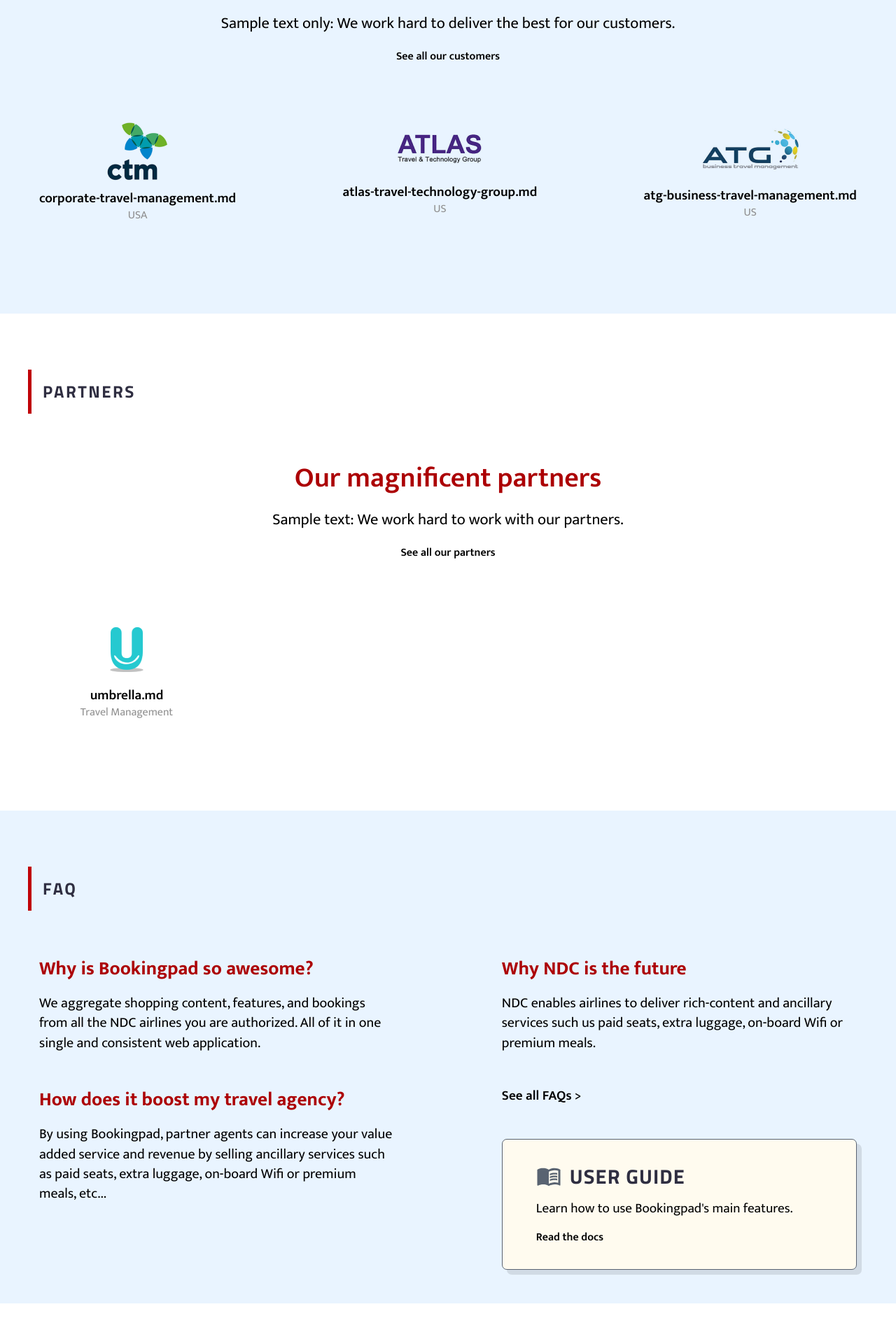
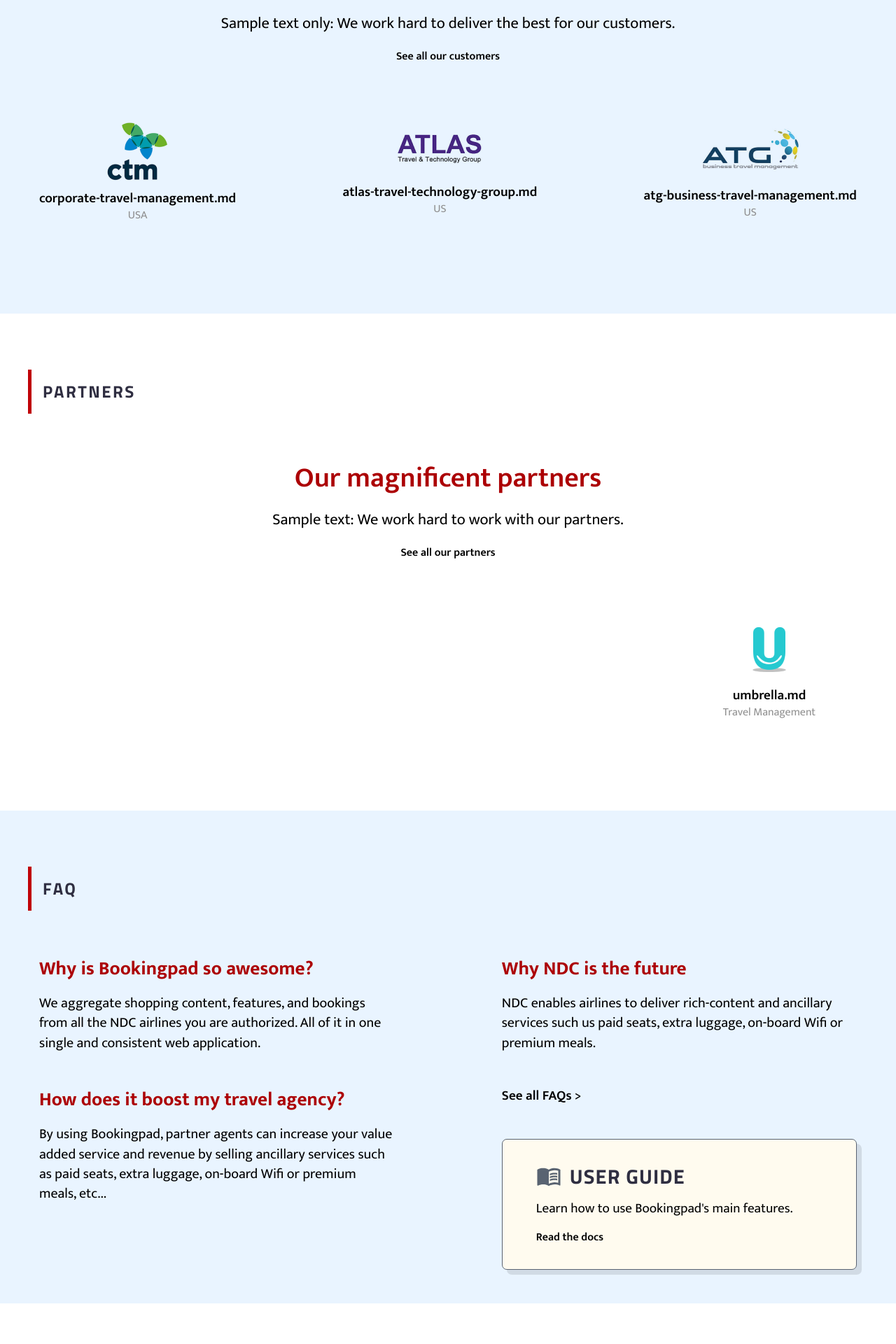
Before and after one commit to tripsimian-labs/bookingpad-web, a Jekyll site: the page built from index.md, in a window 1280 px wide. Shown: the part 4331-6251 px from the top of the page at 70% size. Built offline with Jekyll 4.4.1, drawn with Linux system fonts in a browser that asks for light colours.

Commit message:
Remove country field for Partners

```diff
--- a/_sass/partners.scss
+++ b/_sass/partners.scss
@@ -8,10 +8,10 @@
   &Grid {
     display: flex;
     justify-content: space-between;
-    flex-flow: column nowrap;
+    flex-flow: column-reverse nowrap;
 
     @media only screen and (min-width: 960px) {
-      flex-flow: row nowrap;
+      flex-flow: row-reverse nowrap;
     }
   }
 
--- a/admin/config.yml
+++ b/admin/config.yml
@@ -42,7 +42,6 @@
       - { label: "Layout", name: "layout", widget: "hidden", default: "post" }
       - { label: "Partner Name", name: "title", widget: "string" }
       - { label: "Logo", name: "logo", widget: "image" }
-      - { label: "Country", name: "country", widget: "string" }
       - { label: Sector, name: sector, widget: string }
       - { label: "Description", name: "body", widget: "markdown" }
   - label: "Hero"
```
